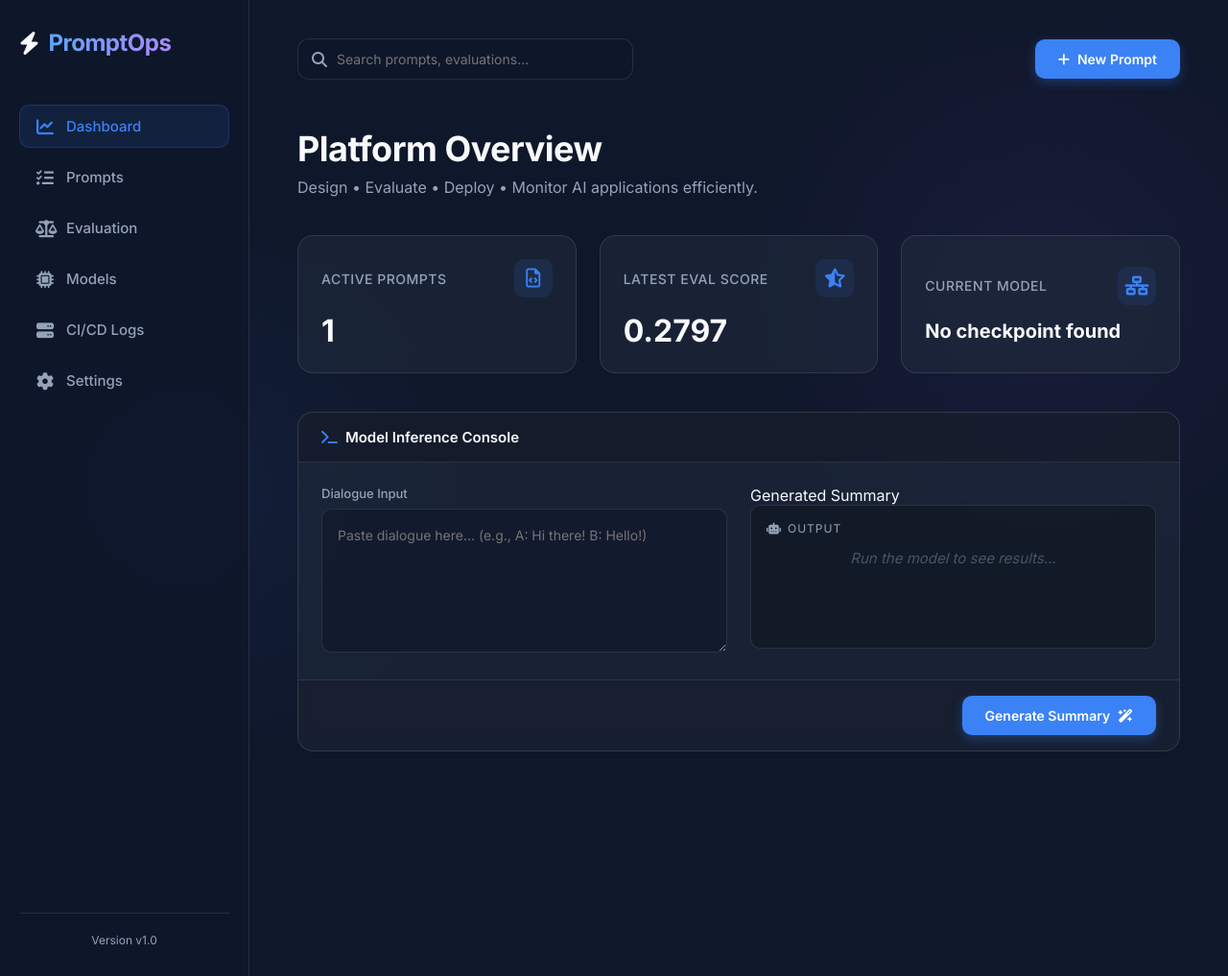
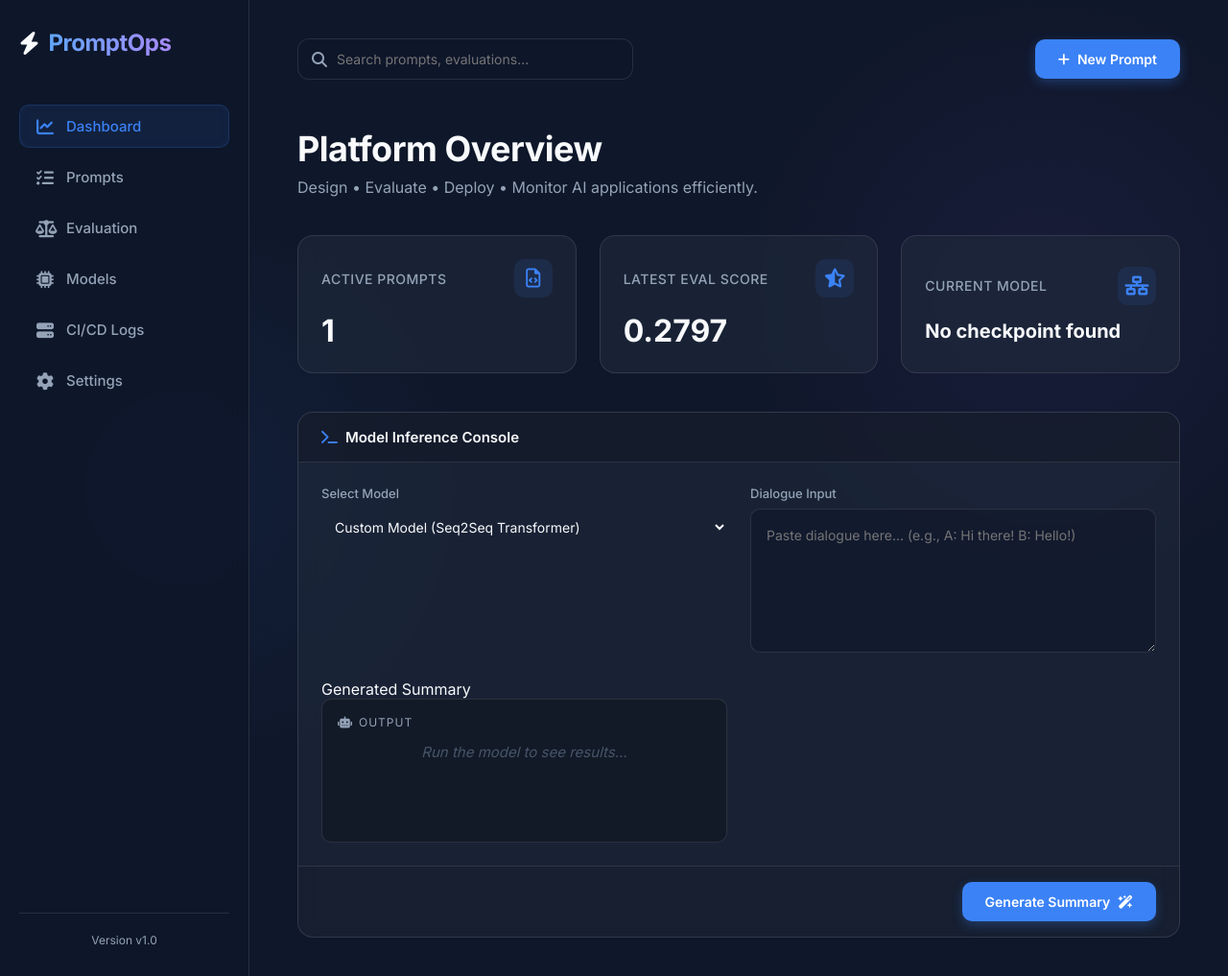
Before and after one commit to v4run3/PromptOps, a FastAPI app: page / in a window 1280 px wide. Shown: the whole page at 96% size. Run offline with FastAPI, Linux system fonts and the light colour scheme.

Commit message:
update the model

```diff
--- a/app/routes/api.py
+++ b/app/routes/api.py
@@ -14,6 +14,8 @@ CHECKPOINT_PATH = "checkpoints/best_model.pt"
 PROMPTS_DIR = Path(__file__).resolve().parent.parent.parent / "prompts"
 EVAL_RESULTS_PATH = Path(__file__).resolve().parent.parent.parent / "eval" / "results.json"
 
+pretrained_summarizer = None
+
 @router.get("/health")
 async def health_check():
     return {"status": "healthy"}
@@ -21,6 +23,22 @@ async def health_check():
 @router.post("/summarize", response_model=SummarizationResponse)
 async def run_summarization(request: SummarizationRequest):
     """Generate a summary for the given dialogue."""
+
+    if request.model_choice == "pretrained":
+        global pretrained_summarizer
+        try:
+            if pretrained_summarizer is None:
+                from transformers import pipeline
+                pretrained_summarizer = pipeline("summarization", model="philschmid/bart-large-cnn-samsum")
+
+            result = pretrained_summarizer(request.dialogue, max_length=130, min_length=30, do_sample=False)
+            return SummarizationResponse(
+                summary=result[0]['summary_text'],
+                model_version="philschmid/bart-large-cnn-samsum"
+            )
+        except Exception as e:
+            raise HTTPException(status_code=500, detail=f"Pretrained model error: {str(e)}")
+
     if not os.path.exists(CHECKPOINT_PATH):
         # Fallback for when the model hasn't finished training yet
         return SummarizationResponse(
--- a/app/schemas.py
+++ b/app/schemas.py
@@ -20,6 +20,7 @@ class SummarizationRequest(BaseModel):
 
     dialogue: str
     num_beams: Optional[int] = 8
+    model_choice: Optional[str] = "custom"
 
 
 class SummarizationResponse(BaseModel):
--- a/app/static/script.js
+++ b/app/static/script.js
@@ -62,7 +62,8 @@ async function testSummarize() {
             },
             body: JSON.stringify({
                 dialogue: dialogue,
-                num_beams: 8
+                num_beams: 8,
+                model_choice: document.getElementById("modelSelect") ? document.getElementById("modelSelect").value : "custom"
             })
         });
 
--- a/app/templates/dashboard.html
+++ b/app/templates/dashboard.html
@@ -89,6 +89,15 @@
                 </div>
 
                 <div class="console-body">
+                    <!-- Model Selection -->
+                    <div class="input-group" style="margin-bottom: 15px;">
+                        <label for="modelSelect">Select Model</label>
+                        <select id="modelSelect" style="width: 100%; padding: 10px; border-radius: 8px; border: 1px solid var(--border); background-color: var(--surface); color: var(--text-main); font-size: 14px;">
+                            <option value="custom">Custom Model (Seq2Seq Transformer)</option>
+                            <option value="pretrained">Pre-trained Model (BART SAMSum)</option>
+                        </select>
+                    </div>
+
                     <!-- Input Area -->
                     <div class="input-group">
                         <label for="dialogueInput">Dialogue Input</label>
```
